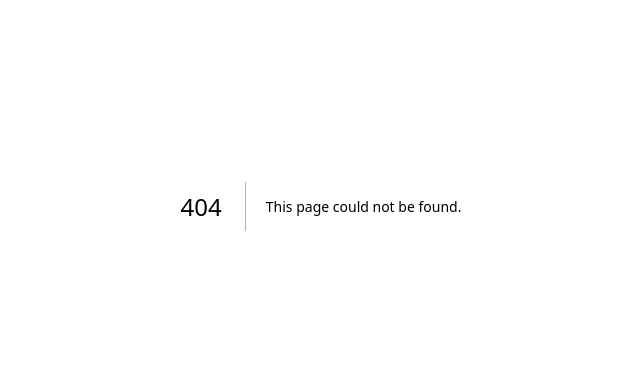
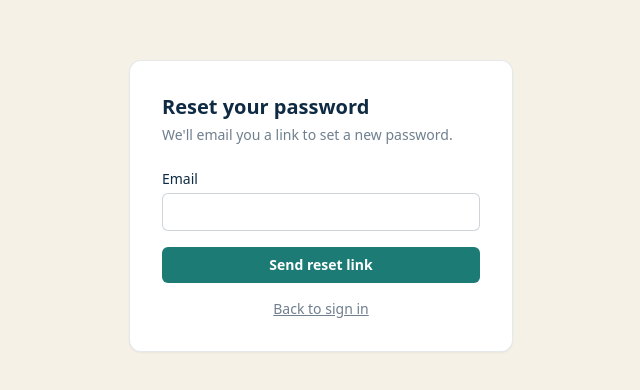
Before and after one commit to FreelanceAtlas/FreelanceAtlas-Gen, a Next.js app: page /forgot-password in a window 1280 px wide. Before the commit this address had no page. Shown: the part 194-584 px from the top of the page, without its empty margins (319-959 px from the left). Built offline with nearby package versions, Linux system fonts and the light colour scheme; no server answers.

Commit message:
Add forgot-password page (sends Supabase reset email)

```diff
--- /dev/null
+++ b/src/app/forgot-password/page.tsx
@@ -0,0 +1,76 @@
+"use client";
+
+import { useState } from "react";
+import Link from "next/link";
+import { createClient } from "@/lib/supabase/client";
+
+export default function ForgotPasswordPage() {
+  const supabase = createClient();
+  const [email, setEmail] = useState("");
+  const [error, setError] = useState<string | null>(null);
+  const [sent, setSent] = useState(false);
+  const [loading, setLoading] = useState(false);
+
+  async function handleSubmit(e: React.FormEvent) {
+    e.preventDefault();
+    setLoading(true);
+    setError(null);
+
+    const { error } = await supabase.auth.resetPasswordForEmail(email, {
+      redirectTo: `${window.location.origin}/update-password`,
+    });
+
+    setLoading(false);
+
+    if (error) {
+      setError(error.message);
+      return;
+    }
+
+    setSent(true);
+  }
+
+  return (
+    <main className="flex min-h-screen items-center justify-center px-4">
+      <div className="w-full max-w-sm rounded-xl border border-atlasnavy/10 bg-white p-8 shadow-sm">
+        <h1 className="text-xl font-semibold text-atlasnavy">Reset your password</h1>
+        <p className="mt-1 text-sm text-atlasnavy/60">
+          We&apos;ll email you a link to set a new password.
+        </p>
+
+        {sent ? (
+          <p className="mt-6 text-sm text-atlasteal">
+            Check your email for a reset link. It may take a minute to arrive.
+          </p>
+        ) : (
+          <form onSubmit={handleSubmit} className="mt-6 space-y-4">
+            <div>
+              <label className="block text-sm font-medium text-atlasnavy">Email</label>
+              <input
+                type="email"
+                required
+                value={email}
+                onChange={(e) => setEmail(e.target.value)}
+                className="mt-1 w-full rounded-md border border-atlasnavy/20 px-3 py-2 text-sm focus:outline-none focus:ring-2 focus:ring-atlasteal"
+              />
+            </div>
+
+            {error && <p className="text-sm text-red-600">{error}</p>}
+
+            <button
+              type="submit"
+              disabled={loading}
+              className="w-full rounded-md bg-atlasteal py-2 text-sm font-semibold text-white hover:bg-atlasteal/90 disabled:opacity-50"
+            >
+              {loading ? "Sending…" : "Send reset link"}
+            </button>
+          </form>
+        )}
+
+        <Link href="/login" className="mt-4 block text-center text-sm text-atlasnavy/60 underline">
+          Back to sign in
+        </Link>
+      </div>
+    </main>
+  );
+}
```
